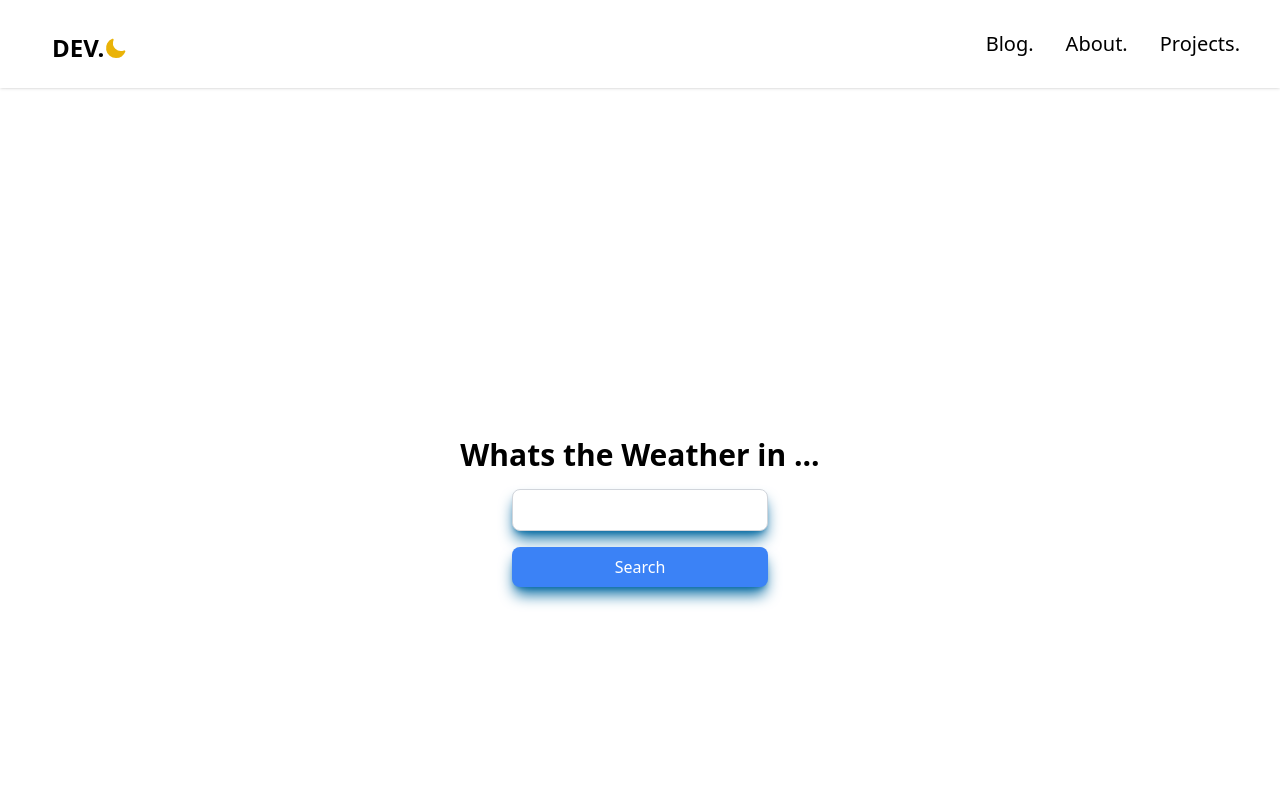
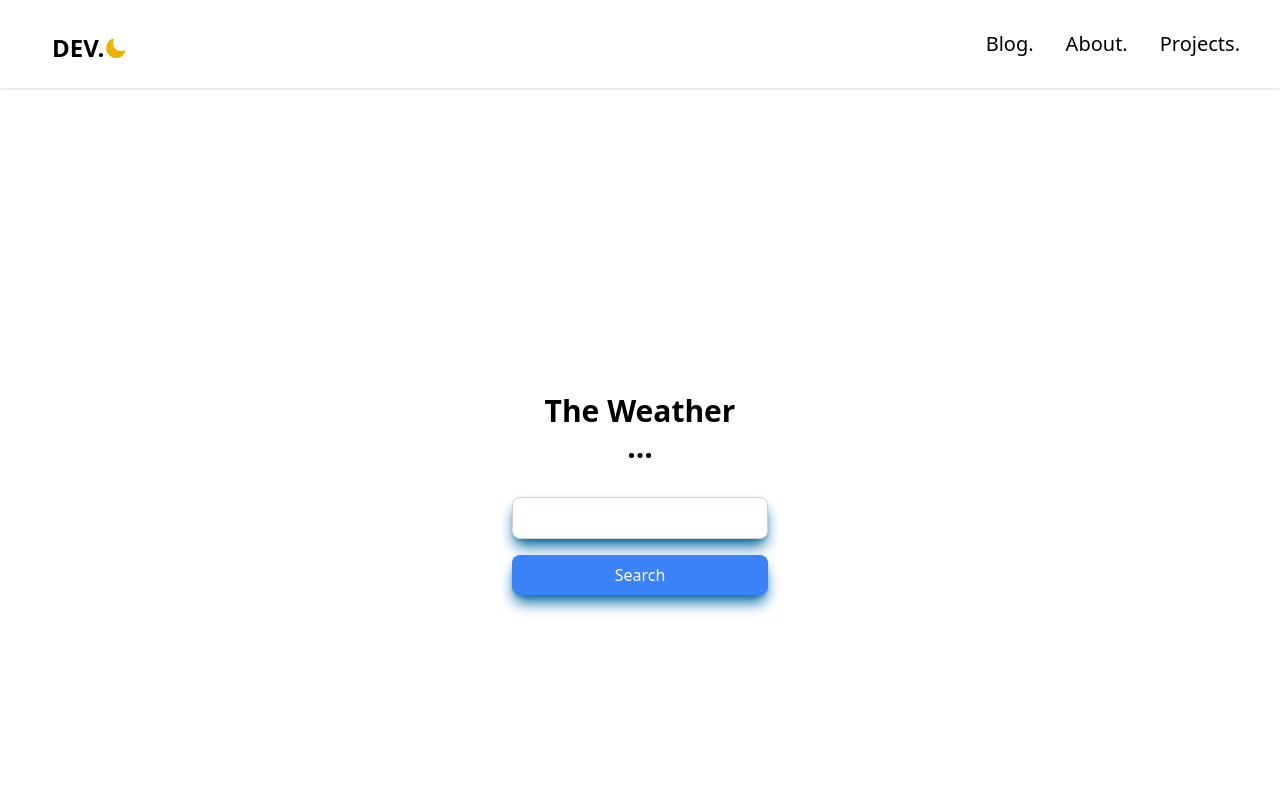
Before and after one commit to Andrehatlo/nextjs-tw-portfolio-2023, a Next.js app: page /projects/weather in a window 1280 px wide. Shown: the top 800 px of the page. Built offline with nearby package versions, Linux system fonts and the light colour scheme; what tailwindcss-dark-mode would draw is missing.

Commit message:
styling and project linking

```diff
--- a/components/Weather/ForecastCard.tsx
+++ b/components/Weather/ForecastCard.tsx
@@ -37,7 +37,6 @@ const ForecastCard: React.FC<ForecastProps> = (props, key) => {
                     <div className="text-md div text-bold  font-poppins tracking-widest">
                         {moment(props.dt_txt).format('dddd')}
                     </div>
-
                 </div>
                 <div className="text-sm font-medium">
                         {props.weather[0].description.toUpperCase()}
--- a/components/Weather/Weather.tsx
+++ b/components/Weather/Weather.tsx
@@ -32,6 +32,9 @@ interface WeatherData {
   rain: {
     '1h': number;
   }
+  snow: {
+    '1h': number;
+  }
   wind: {
     speed: number;
     deg: number;
@@ -58,21 +61,6 @@ const Weather: React.FC = () => {
   const [errorMessage, setErrorMessage] = useState('');
   const [location, setLocation] = useState('');
 
-  const getWeather = async (location: string) => {
-    try {
-      const response = await axios.get(
-
-        `https://api.openweathermap.org/data/2.5/weather?q=${location}&units=metric&appid=${process.env.WEATHER_API_KEY}`
-      );
-      setWeatherData(response.data);
-      setLocation(response.data.name);
-    } catch (error: any) {
-      if (error) {
-        setErrorMessage(error);
-      }
-    }
-  };
-
   const handleSearch = async (e: React.FormEvent<HTMLFormElement>) => {
     e.preventDefault();
     const searchTerm = e.currentTarget.searchTerm.value;
@@ -92,24 +80,26 @@ const Weather: React.FC = () => {
   };
 
   return (
-    <div>
-      <div className="flex flex-col items-center justify-center flex-shrink h-screen">
-        <h1 className="text-3xl font-bold">
-            Whats the Weather in {location ? location : '...'}
-        </h1>
-        <Search onSearch={handleSearch} />
-        {weatherData && (
-          <div className="flex p-4 mt-4 text-center text-white rounded-lg shadow-lg bg-fuchsia-400 dark:bg-yellow-400 dark:text-black shadow-sky-700 dark:shadow-cyan-400">
-            <WeatherCard weatherData={weatherData}  />
+        <div className="flex flex-col items-center justify-center h-screen mx-auto">
+          <h1 className="text-3xl font-bold">
+              The Weather
+          </h1>
+          <h1 className="text-3xl font-bold">
+             {location ? location : '...'}
+          </h1>
+          <div className="p-4 pb-4">
+              <Search onSearch={handleSearch} />
           </div>
-        )}
-        {errorMessage && (
-          <div className="flex flex-col items-center justify-center p-4 mt-4 text-center bg-red-200 rounded-lg shadow-lg shadow-sky-700">
-            <p className="text-xl font-bold text-red-700">{errorMessage}</p>
+          <div className="container grid grid-cols-3">
+            <div></div>
+            <div className="text-center md:flex-col sm:flex-col pt-5">
+                {weatherData && (
+                    <WeatherCard weatherData={weatherData} />
+                )}
+                {errorMessage && <p>{errorMessage}</p>}
+            </div>
           </div>
-        )}
-      </div>
-    </div>
+        </div>
   );
 };
 
--- a/components/Weather/WeatherCard.tsx
+++ b/components/Weather/WeatherCard.tsx
@@ -26,6 +26,12 @@ interface WeatherCardProps {
             pressure: number;
             humidity: number;
         };
+        snow?: {
+            '1h': number;
+        };
+        rain?: {
+            '1h': number;
+        };
         dt: number;
         sys: {
             type: number;
@@ -38,41 +44,45 @@ interface WeatherCardProps {
 
 }
 
-
-
 const WeatherCard: React.FC<WeatherCardProps> = ({ weatherData }) => {
     return (
-        <div className="flex text-center p-4 mt-4">
-                <div className="items-center justify-center flex-col">
-                    <ul>
-                        <li className="flex flex-col items-center justify-center font-poppins tracking-widest">
-                            <p className="text-2xl font-bold">
-                                {moment(weatherData.dt).format('dddd MM/DD') }
-                            </p>
-                        </li>
-                        <li>
-                            <p className="text-xl font-bold font-poppins tracking-widest">
-                                {Math.round(weatherData.main.temp)}°C
-                            </p>
-                        </li>
-                        <li className='flex flex-col items-center justify-center font-poppins tracking-widest'>
-                            <p className="text-xl font-bold ">
-                                {weatherData.weather[0].description.toUpperCase()}
-                            </p>
-                            <WeatherIcon icon={weatherData.weather[0].icon} alt={weatherData.weather[0].description} />
-                        </li>
-                        <li className="flex pr-4 py-5 font-medium font-poppins tracking-widest top-2 flex-col content-between space-y-2">
-                            <li>
-                                Feels like: {Math.round(weatherData.main.feels_like)}°C
-                            </li>
-                            {!weatherData.main.temp_min? `${` `}` : `${<li>Min: {Math.round(weatherData.main.temp_min)}°C</li>}`}
-                            {!weatherData.main.temp_max? `${` `}` : `${<li>Max: {Math.round(weatherData.main.temp_max)}°C</li>}`}
+             <>
+             <div className="pt-5 p-4 text-center font-bold text-gray-600 border-opacity-40 border border-white-600 shadow-lg drop-shadow-lg">
+                 <div className="grid grid-row-2 gap-4 text-center md:flex-col sm:flex-col ">
+                     <div className="text-sm font-medium  font-poppins tracking-widest">
+                         {moment(weatherData.dt).format('MM/DD')}
+                     </div>
+                     <div className="text-md div text-bold  font-poppins tracking-widest">
+                         {moment(weatherData.dt).format('dddd')}
+                     </div>
 
-                        </li>
-                    </ul>
-                </div>
-            </div>
-
+                 </div>
+                 <div className="text-sm font-medium">
+                         {weatherData.weather[0].description.toUpperCase()}
+                 </div>
+                 <div className="flex items-center justify-center mx-auto drop-shadow-lg">
+                     <WeatherIcon icon={weatherData.weather[0].icon} alt={weatherData.weather[0].description}  />
+                 </div>
+                 <div className="text-xl font-medium font-poppins tracking-widest">
+                             {Math.round(weatherData.main.temp)}°C
+                         </div>
+                 <div className="grid grid-cols-1 gap-4 text-center md:flex-col sm:flex-col p-4">
+                     <div className='grid grid-row-2 gap-4 items-center justify-center'>
+                         <div className="text-l font-medium font-poppins tracking-widest">
+                             Feels {Math.round(weatherData.main.feels_like)}°C
+                         </div>
+                     </div>
+                     <div className='grid grid-col-2 gap-4 items-center justify-center'>
+                         <div className="text-l font-medium font-poppins tracking-widest">
+                             {weatherData.rain ? `Rain: ${weatherData.rain['1h']}mm}` : ``}
+                         </div>
+                         <div className="text-l font-medium font-poppins tracking-widest">
+                             {weatherData.snow ? `Snow: ${weatherData.snow['1h']}mm` : ``}
+                          </div>
+                     </div>
+                 </div>
+             </div>
+          </>
     );
 };
 
--- a/pages/projects/index.tsx
+++ b/pages/projects/index.tsx
@@ -25,7 +25,7 @@ const Projects: React.FC<ProjectsProps> = ({}) => {
                     Here are some of my projects
                 </p>
                 <div className="flex flex-wrap items-center justify-around max-w-4xl mt-6 sm:w-full">
-                    <Link href="/projects/forecast" className="p-6 mt-6 text-left border w-96 rounded-xl hover:text-blue-600 focus:text-blue-600">
+                    <Link href="/projects/Forecast" className="p-6 mt-6 text-left border w-96 rounded-xl hover:text-blue-600 focus:text-blue-600">
                             <h3 className="text-2xl font-bold">
                                 6 Day Weather Forcast &rarr;
                                 </h3>
@@ -42,7 +42,7 @@ const Projects: React.FC<ProjectsProps> = ({}) => {
                     <Link href="/" className="p-6 mt-6 text-left border w-96 rounded-xl hover:text-blue-600 focus:text-blue-600">
                             <h3 className="text-2xl font-bold">Next.js, Tailwind, Framer Motion Portfolio &rarr;</h3>
                             <p className="mt-4 text-xl">
-                                Responsive Portfolio from scratch. Blog, Projects, Stack, Icon and site animation. Btw you're on it right now!
+                                Responsive Portfolio from scratch. Blog, Projects, Animations, Components, API, Styling, Themeswitching. Btw you're on it right now!
                             </p>
                     </Link>
 
```
